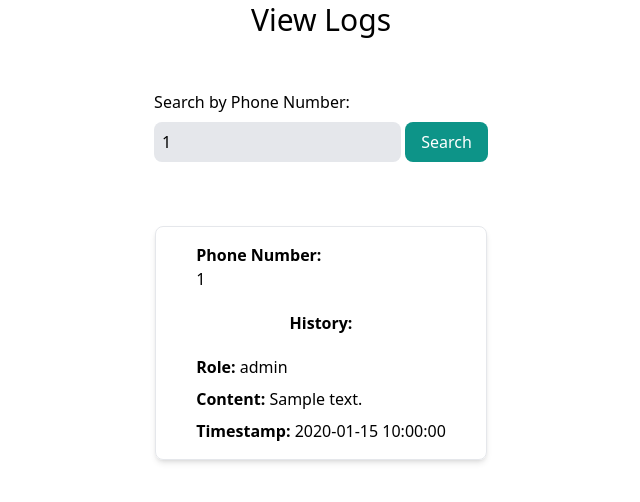
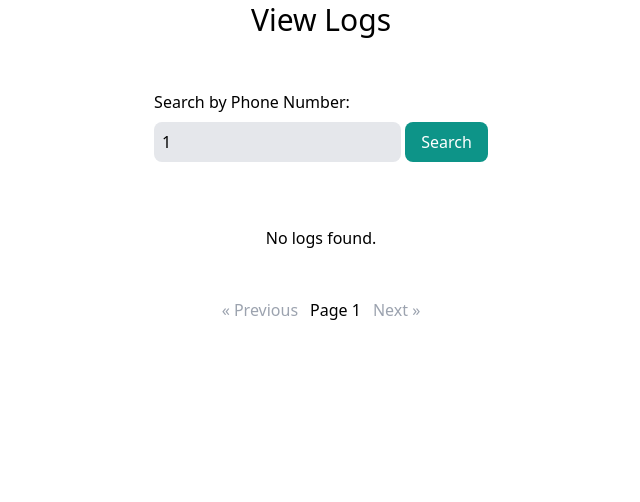
Before and after one commit to Arham-Amir/whatsapp-bot, a FastAPI app: template templates/view_logs.html in a window 1280 px wide. Shown: the part 110-612 px from the top of the page, without its empty margins (319-959 px from the left). Run offline with FastAPI, Linux system fonts and the light colour scheme; the template is opened without the code that fills it: most values are stand-ins (such as "Sample title", 1, 10 or a date in 2020); some libraries are stand-ins or nearby versions.

Commit message:
Pagination with separte message logs

```diff
--- a/main.py
+++ b/main.py
@@ -1,5 +1,4 @@
-import logging
-from fastapi import FastAPI, Form, Request, HTTPException
+from fastapi import FastAPI, Form, Request, HTTPException, Query
 from fastapi.responses import RedirectResponse, HTMLResponse
 from firebase_config import db
 from openai import OpenAI
@@ -8,6 +7,9 @@ from twilio.rest import Client
 from dotenv import load_dotenv
 from fastapi.templating import Jinja2Templates
 from datetime import datetime
+from typing import Optional
+import logging
+
 
 # Setup logging
 logging.basicConfig(level=logging.INFO)
@@ -24,7 +26,6 @@ openapi_client = OpenAI()
 twilio_phone_number = os.getenv('TWILIO_PHONE_NUMBER')
 twilio_client = Client(os.getenv("TWILIO_ACCOUNT_SID"), os.getenv("TWILIO_AUTH_TOKEN"))
 
-
 def get_system_prompt() -> str:
     """Retrieve the system prompt from Firestore."""
     try:
@@ -35,9 +36,7 @@ def get_system_prompt() -> str:
         logger.error(f"Error retrieving system prompt: {e}")
         return "Default system prompt"
 
-
 def get_chat_history(phone_number: str) -> list:
-    """Retrieve chat history for a specific phone number."""
     try:
         doc_ref = db.collection("conversations").document(phone_number)
         doc = doc_ref.get()
@@ -46,7 +45,6 @@ def get_chat_history(phone_number: str) -> list:
         logger.error(f"Error retrieving chat history: {e}")
         return []
 
-
 def save_chat_history(phone_number: str, chat_history: list):
     """Save updated chat history for a specific phone number."""
     try:
@@ -54,7 +52,6 @@ def save_chat_history(phone_number: str, chat_history: list):
         doc_ref.set({"history": chat_history})
     except Exception as e:
         logger.error(f"Error saving chat history: {e}")
-
 
 def generate_openai_response(messages: list) -> str:
     """Generate a response from OpenAI GPT-4o."""
@@ -70,7 +67,6 @@ def generate_openai_response(messages: list) -> str:
         logger.error(f"OpenAI API error: {e}")
         return "Sorry, I couldn't process your request."
 
-
 def send_message(to_number: str, body_text: str):
     """Send a message using Twilio's API."""
     try:
@@ -83,7 +79,24 @@ def send_message(to_number: str, body_text: str):
     except Exception as e:
         logger.error(f"Error sending message to {to_number}: {e}")
 
+def group_messages(history: list, phone_number: str = None) -> list:
+    grouped = []
+    temp_pair = []
+    for entry in history:
+        if entry['role'] == 'user':
+            if temp_pair:
+                grouped.append(temp_pair)
+            temp_pair = [{'role': phone_number, 'content': entry['content'], 'timestamp': entry.get('timestamp')}]
+        elif entry['role'] == 'assistant':
+            if temp_pair:
+                temp_pair.append(entry)
+                grouped.append(temp_pair)
+                temp_pair = []
+    if temp_pair:
+        grouped.append(temp_pair)
+    return grouped
 @app.get("/", response_class=HTMLResponse)
+
 async def get_edit_prompt(request: Request, message: str = None):
     """Retrieve and display the current system prompt."""
     try:
@@ -103,7 +116,6 @@ async def get_edit_prompt(request: Request, message: str = None):
             "message": message
         })
 
-
 @app.post("/")
 async def post_edit_prompt(request: Request, system_prompt: str = Form(...)):
     """Update and save the system prompt."""
@@ -121,40 +133,56 @@ async def post_edit_prompt(request: Request, system_prompt: str = Form(...)):
         logger.error(f"Error saving system prompt: {e}")
         raise HTTPException(status_code=500, detail="Internal Server Error: Failed to save system prompt")
 
+@app.get("/view-logs", response_class=HTMLResponse)
+async def get_view_logs(request: Request, phone_number: Optional[str] = None, page: int = 1, per_page: int = 10):
+    try:
+        grouped_messages = []
+        has_prev_page = False
+        has_next_page = False
 
-@app.get("/view-logs", response_class=HTMLResponse)
-async def get_view_logs(request: Request, phone_number: str = None):
-    """Retrieve and display logs for a specific phone number or all logs, ordered by date."""
-    try:
-        logs = []
         if phone_number:
-            doc_ref = db.collection("conversations").document(phone_number)
-            doc = doc_ref.get()
-            if doc.exists:
-                logs.append({"phone_number": phone_number, **doc.to_dict()})
+            history = get_chat_history(phone_number)
+            grouped_messages = group_messages(history, phone_number)
         else:
             docs = db.collection("conversations").stream()
+            all_messages = []
             for doc in docs:
-                logs.append({"phone_number": doc.id, **doc.to_dict()})
+                phone_number = doc.id
+                history = doc.to_dict().get("history", [])
+                all_messages.extend(group_messages(history, phone_number))
 
-        # Sort each log's history by timestamp in descending order
-        for log in logs:
-            log['history'] = sorted(log['history'], key=lambda x: x['timestamp'], reverse=True)
+            total_messages = len(all_messages)
+            start_index = (page - 1) * per_page
+            end_index = start_index + per_page
+            grouped_messages = all_messages[start_index:end_index]
 
-        # Sort logs themselves by the most recent entry in the history
-        logs.sort(key=lambda x: x['history'][0]['timestamp'] if x['history'] else 0, reverse=True)
+            has_prev_page = page > 1
+            has_next_page = end_index < total_messages
 
-        logger.info("Logs retrieved and sorted by date.")
+        for group in grouped_messages:
+            for entry in group:
+                if 'timestamp' in entry:
+                    try:
+                        timestamp = datetime.fromisoformat(entry['timestamp'])
+                        entry['formatted_timestamp'] = timestamp.strftime('%Y-%m-%d %H:%M:%S')
+                    except ValueError:
+                        entry['formatted_timestamp'] = 'Invalid timestamp'
+
+        grouped_messages.sort(key=lambda x: x[0].get('timestamp', ''), reverse=True)
+
         return templates.TemplateResponse("view_logs.html", {
             "request": request,
-            "logs": logs,
-            "phone_number": phone_number,
+            "messages": grouped_messages,
+            "phone_number": phone_number if phone_number else None,
+            "page": page,
+            "per_page": per_page,
+            "has_prev_page": has_prev_page,
+            "has_next_page": has_next_page,
             "active_page": "logs"
         })
     except Exception as e:
         logger.error(f"Error retrieving logs: {e}")
         raise HTTPException(status_code=500, detail="Internal Server Error: Failed to retrieve logs")
-
 
 @app.post("/webhook")
 async def whatsapp_webhook(request: Request):
@@ -190,7 +218,6 @@ async def whatsapp_webhook(request: Request):
         logger.error(f"Error in webhook processing: {e}")
         raise HTTPException(status_code=500, detail="Internal Server Error: Webhook processing error")
 
-
 # Uncomment if running locally
 # if __name__ == "__main__":
 #     import uvicorn
--- a/templates/base.html
+++ b/templates/base.html
@@ -44,7 +44,7 @@
     </div>
     {% endif %}
 
-    <main class="flex flex-col justify-center items-center gap-8 mb-14 px-4">
+    <main class="flex flex-col justify-center items-center gap-8 mb-14 px-4 w-full md:max-w-[80%] mx-auto">
         {% block content %}{% endblock %}
     </main>
 </body>
--- a/templates/view_logs.html
+++ b/templates/view_logs.html
@@ -6,28 +6,54 @@
 <h1 class="text-3xl mb-5">View Logs</h1>
 <form action="/view-logs" method="get">
     <label for="phone_number" class="block mb-2">Search by Phone Number:</label>
-    <input type="text" id="phone_number" name="phone_number" value="{{ phone_number }}" placeholder="Enter phone number"
-        class="bg-gray-200 rounded-lg p-2 mb-4">
+    <input type="text" id="phone_number" name="phone_number" value="{{ phone_number if phone_number else '' }}"
+        placeholder="Enter phone number" class="bg-gray-200 rounded-lg p-2 mb-4">
     <button type="submit" class="px-4 py-2 bg-teal-600 text-white rounded-lg hover:bg-teal-800">Search</button>
 </form>
 
-<ul class="masonry mt-4">
-    {% for log in logs %}
-    <li class="masonry-item p-4 border rounded-lg flex flex-col gap-5 shadow-md px-10">
-        <p><strong class="block">Phone Number:</strong> {{ log.phone_number }}</p>
-        <strong class="min-w-fit mx-auto">History:</strong>
-        {% for entry in log.history %}
-        <div class="flex flex-col gap-2">
-            <p><strong>Role:</strong> {{ entry.role }}</p>
-            <p><strong>Content:</strong> {{ entry.content }}</p>
-            <p><strong>Timestamp:</strong> {{ entry.timestamp if entry.timestamp else "No timestamp available" }}</p>
+<ul class="mt-4">
+    {% if messages %}
+    {% for group in messages %}
+    <li class="mb-4 p-4 border rounded-lg shadow-md">
+        <div class="flex flex-col gap-4">
+            {% for entry in group %}
+            <div class="p-2 bg-gray-100 rounded-lg flex gap-3 items-start">
+                {% if entry.role.startswith('+') %}
+                <p>
+                    <a href="/view-logs?phone_number={{ entry.role|urlencode }}&page=1&per_page={{ per_page }}"
+                       class="text-blue-500 hover:text-blue-700">
+                       {{ entry.role }}
+                    </a>
+                </p>
+                {% else %}
+                <p class="font-semibold">{{ entry.role|capitalize }}:</p>
+                {% endif %}
+                <p>{{ entry.content }}</p>
+            </div>
+            {% endfor %}
+            {% if group[0].timestamp %}
+            <p class="text-gray-500 text-sm mt-2">Timestamp: {{ group[0].formatted_timestamp }}</p>
+            {% else %}
+            <p class="text-gray-500 text-sm mt-2">Timestamp not available</p>
+            {% endif %}
         </div>
-        {% endfor %}
     </li>
+    {% endfor %}
     {% else %}
     <li>No logs found.</li>
-    {% endfor %}
+    {% endif %}
 </ul>
+
+<div class="mt-4">
+    <nav class="flex gap-3 justify-between">
+        <a href="?page={{ page - 1 if has_prev_page else '#' }}&per_page={{ per_page }}"
+            class="text-blue-500 hover:text-blue-700 {% if not has_prev_page %}text-gray-400 cursor-not-allowed pointer-events-none{% endif %}">&laquo; Previous</a>
+        <span>Page {{ page }}</span>
+        <a href="?page={{ page + 1 if has_next_page else '#' }}&per_page={{ per_page }}"
+            class="text-blue-500 hover:text-blue-700 {% if not has_next_page %}text-gray-400 cursor-not-allowed pointer-events-none{% endif %}">Next &raquo;</a>
+    </nav>
+</div>
+
 {% endblock %}
 
 {% set active_page = 'logs' %}
```
